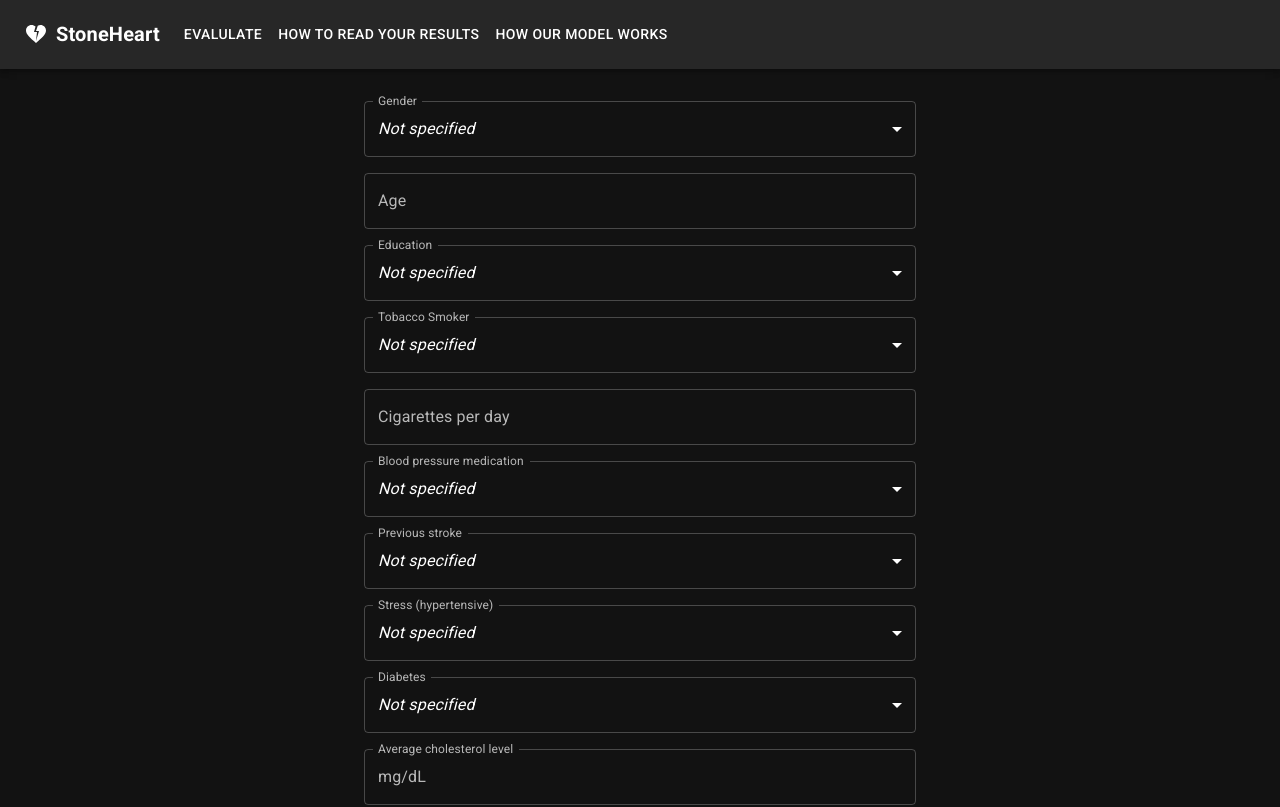
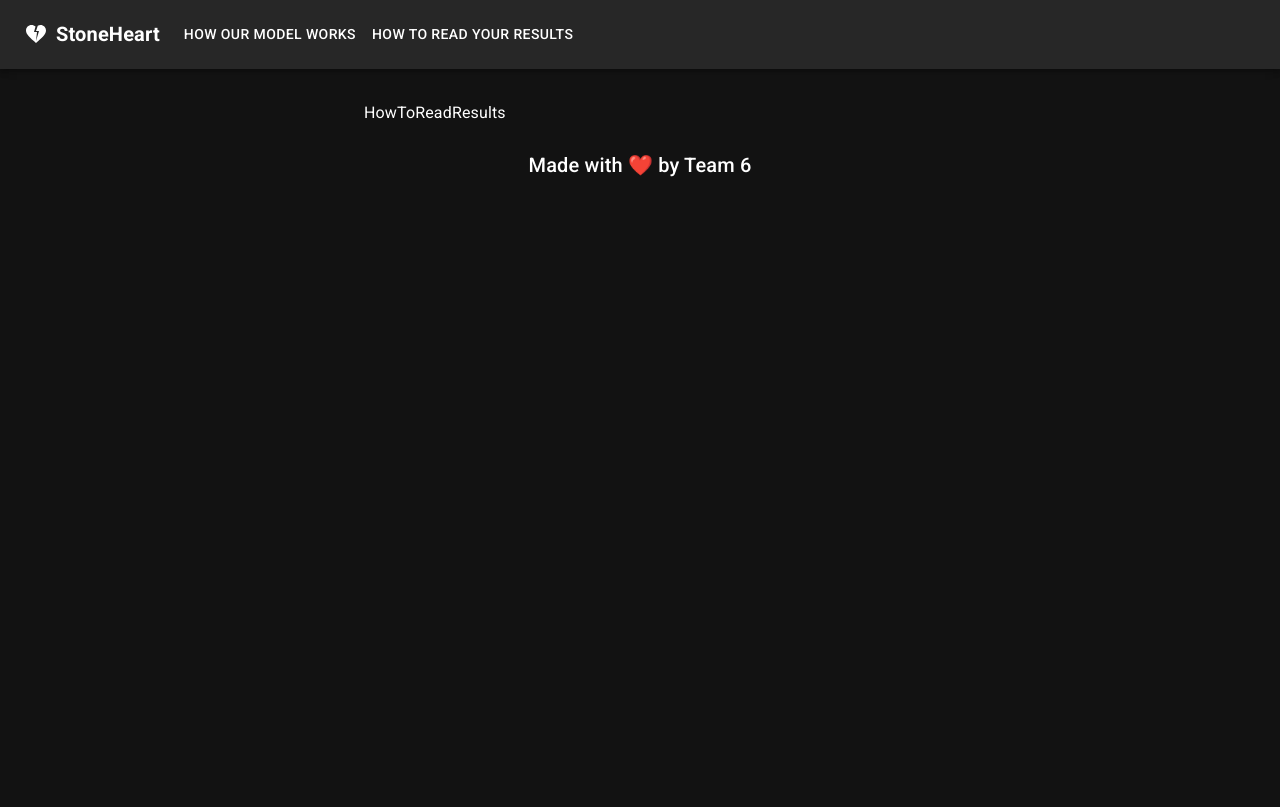
Before and after one commit to proacc2022/HeartCheckV1, a React (Create React App) app in the folder client/: page /understand in a window 1280 px wide. Shown: the top 807 px of the page. Built offline with nearby package versions, Linux system fonts and the light colour scheme.

Commit message:
Add basic routes

```diff
--- /dev/null
+++ b/client/src/About.tsx
@@ -0,0 +1,7 @@
+import React from "react";
+
+const About = () => {
+  return <div>About</div>;
+};
+
+export default About;
--- a/client/src/App.tsx
+++ b/client/src/App.tsx
@@ -2,8 +2,11 @@ import CssBaseline from "@mui/material/CssBaseline";
 import { createTheme, ThemeProvider } from "@mui/material/styles";
 import { Container } from "@mui/system";
 import React from "react";
+import { Route, Routes } from "react-router-dom";
+import About from "./About";
 import Footer from "./Footer";
 import EvalulateForm from "./Form";
+import HowToReadResults from "./HowToReadResults";
 import Nav from "./Nav";
 
 const darkTheme = createTheme({
@@ -18,7 +21,11 @@ function App() {
       <CssBaseline />
       <Nav />
       <Container maxWidth="sm" sx={{ mt: "2rem" }}>
-        <EvalulateForm />
+        <Routes>
+          <Route path="/" element={<EvalulateForm />} />
+          <Route path="/about" element={<About />} />
+          <Route path="/understand" element={<HowToReadResults />} />
+        </Routes>
       </Container>
       <Footer />
     </ThemeProvider>
--- /dev/null
+++ b/client/src/HowToReadResults.tsx
@@ -0,0 +1,7 @@
+import React from "react";
+
+const HowToReadResults = () => {
+  return <div>HowToReadResults</div>;
+};
+
+export default HowToReadResults;
--- a/client/src/Nav.tsx
+++ b/client/src/Nav.tsx
@@ -10,8 +10,12 @@ import Container from "@mui/material/Container";
 import Button from "@mui/material/Button";
 import MenuItem from "@mui/material/MenuItem";
 import HeartBrokenIcon from "@mui/icons-material/HeartBroken";
+import { Link } from "react-router-dom";
 
-const pages = ["Evalulate", "How to read your results", "How our model works"];
+const navs = [
+  { title: "How our model works", url: "/about" },
+  { title: "How to read your results", url: "/understand" },
+];
 
 function Nav() {
   const [anchorElNav, setAnchorElNav] = React.useState<null | HTMLElement>(
@@ -78,9 +82,11 @@ function Nav() {
                 display: { xs: "block", md: "none" },
               }}
             >
-              {pages.map((page) => (
-                <MenuItem key={page} onClick={handleCloseNavMenu}>
-                  <Typography textAlign="center">{page}</Typography>
+              {navs.map(({ title, url }) => (
+                <MenuItem key={title} onClick={handleCloseNavMenu}>
+                  <Link to={url} style={{ textDecoration: "none" }}>
+                    <Typography textAlign="center">{title}</Typography>
+                  </Link>
                 </MenuItem>
               ))}
             </Menu>
@@ -105,14 +111,16 @@ function Nav() {
             StoneHeart
           </Typography>
           <Box sx={{ flexGrow: 1, display: { xs: "none", md: "flex" } }}>
-            {pages.map((page) => (
-              <Button
-                key={page}
-                onClick={handleCloseNavMenu}
-                sx={{ my: 2, color: "white", display: "block" }}
-              >
-                {page}
-              </Button>
+            {navs.map(({ title, url }) => (
+              <Link to={url} style={{ textDecoration: "none" }}>
+                <Button
+                  key={title}
+                  onClick={handleCloseNavMenu}
+                  sx={{ my: 2, color: "white", display: "block" }}
+                >
+                  {title}
+                </Button>
+              </Link>
             ))}
           </Box>
         </Toolbar>
--- a/client/src/index.tsx
+++ b/client/src/index.tsx
@@ -1,5 +1,6 @@
 import React from "react";
 import ReactDOM from "react-dom/client";
+import { BrowserRouter } from "react-router-dom";
 import App from "./App";
 
 const root = ReactDOM.createRoot(
@@ -8,6 +9,8 @@ const root = ReactDOM.createRoot(
 
 root.render(
   <React.StrictMode>
-    <App />
+    <BrowserRouter>
+      <App />
+    </BrowserRouter>
   </React.StrictMode>
 );
```
